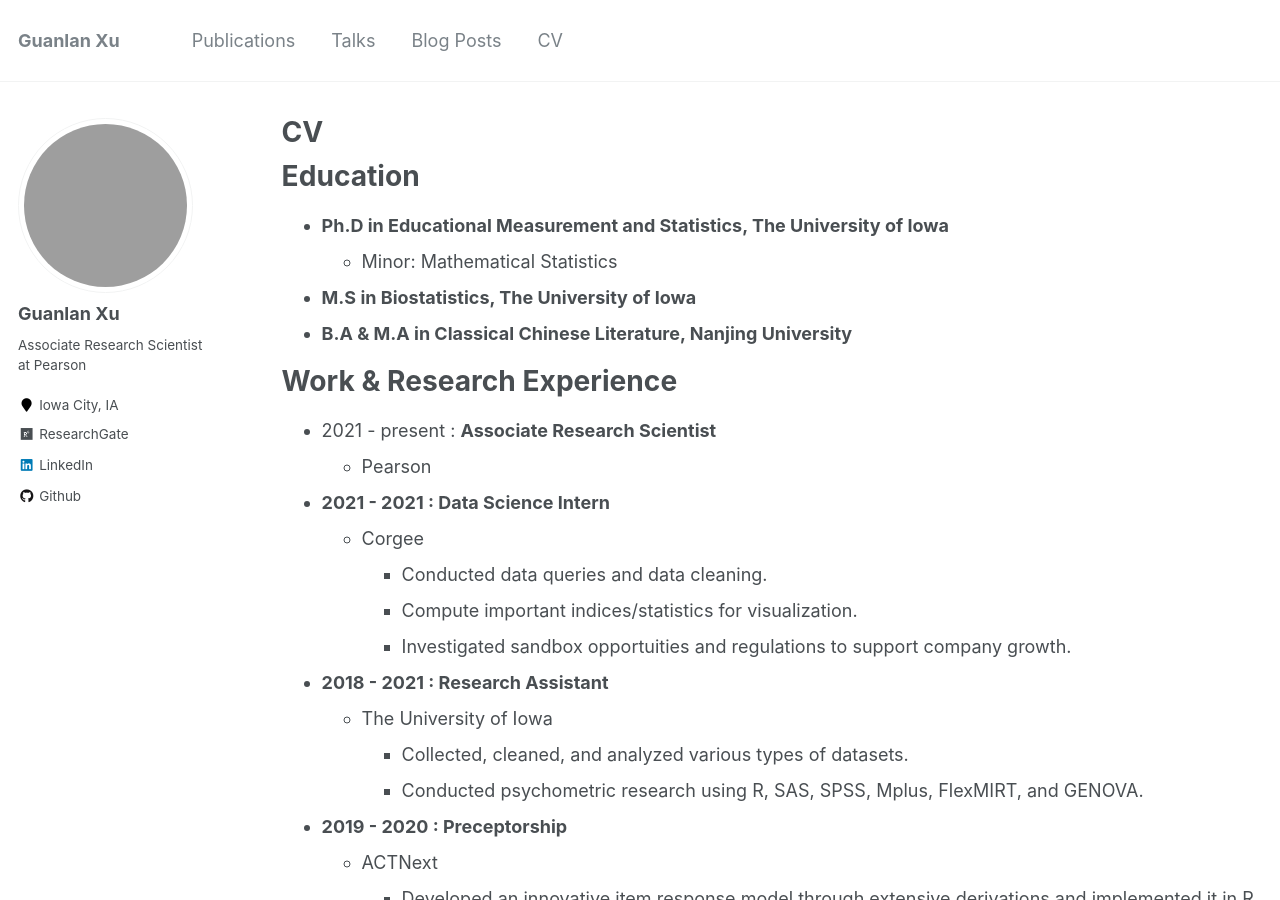
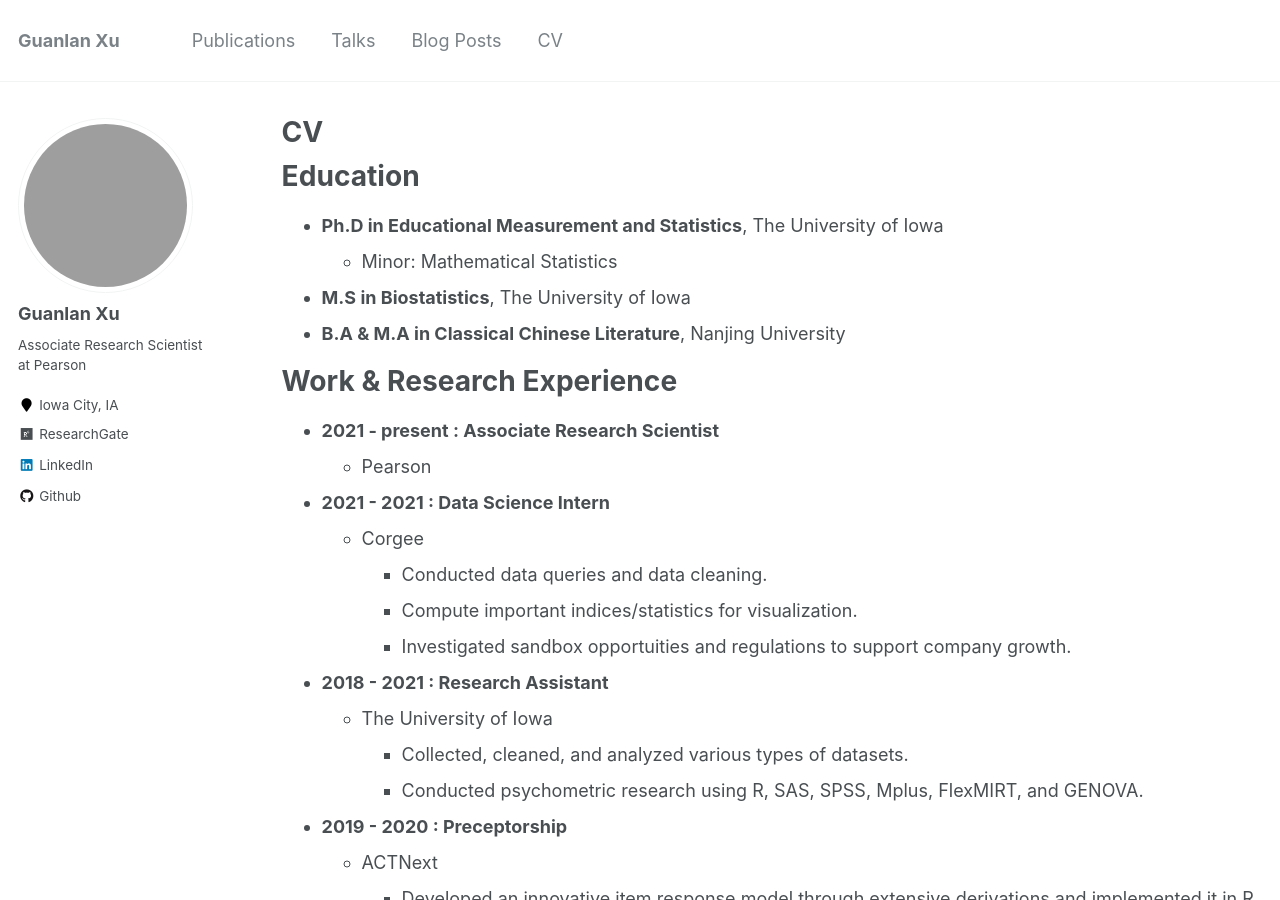
Before and after one commit to guanlanxu/guanlanxu.github.io, a Jekyll site: the page built from _pages/cv.md, in a window 1280 px wide and 900 px high. Built offline with Jekyll 4.4.1, drawn with Linux system fonts in a browser that asks for light colours; grey boxes are pictures that could not be loaded.

Commit message:
Update cv.md

```diff
--- a/_pages/cv.md
+++ b/_pages/cv.md
@@ -11,15 +11,15 @@ redirect_from:
 
 Education
 ======
-* **Ph.D in Educational Measurement and Statistics, The University of Iowa**
+* **Ph.D in Educational Measurement and Statistics**, The University of Iowa
   * Minor: Mathematical Statistics
-* **M.S  in Biostatistics, The University of Iowa**
-* **B.A & M.A in Classical Chinese Literature, Nanjing University**
+* **M.S  in Biostatistics**, The University of Iowa
+* **B.A & M.A in Classical Chinese Literature**, Nanjing University
 
 
 Work & Research Experience
 ======
-* 2021 - present : **Associate Research Scientist**
+* **2021 - present : Associate Research Scientist**
   * Pearson
 
 * **2021 - 2021 : Data Science Intern**
```
